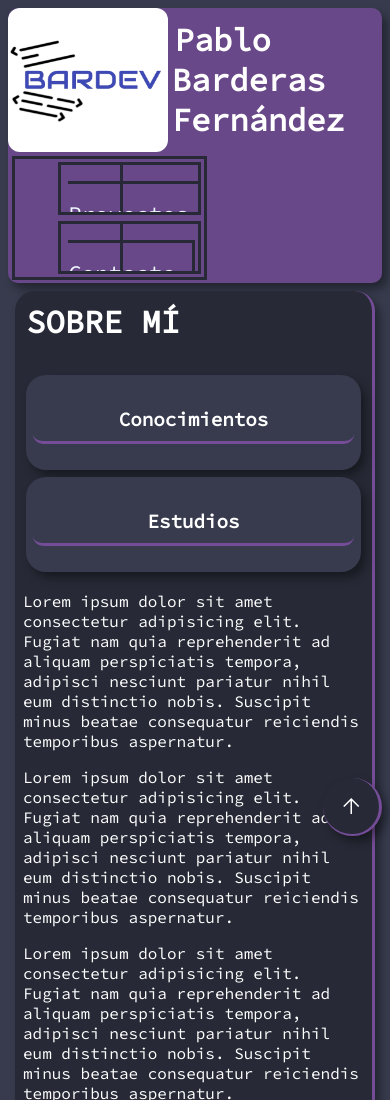
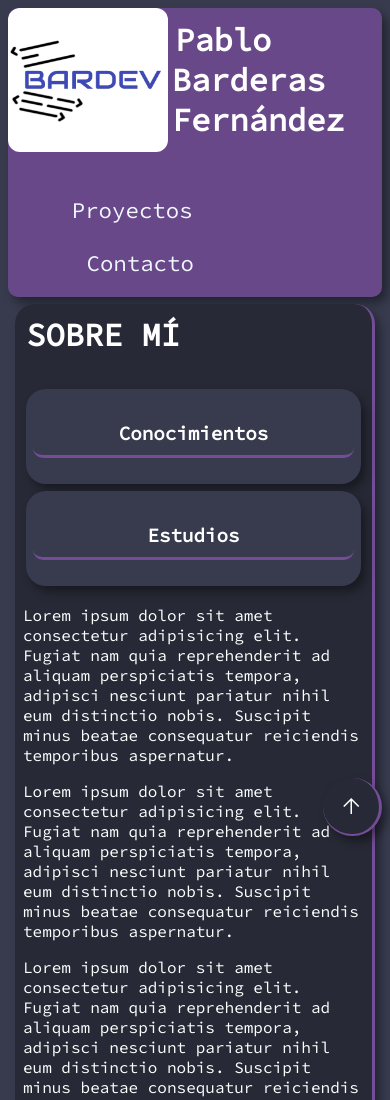
Before and after one commit to pablobarderas/portafolio, a plain HTML site: page Portafolio/index.html in a window 390 px wide. Shown: the top 1100 px of the page. Drawn offline with nearby package versions, Linux system fonts and the light colour scheme.

Commit message:
TODO- Header responsive

```diff
--- a/Portafolio/style.css
+++ b/Portafolio/style.css
@@ -33,8 +33,10 @@ body{
 }
 
 .itemHeader{
+    min-width: min-content;
     width: 40%;
     margin: 1%;
+    min-height: min-content;
     /*border: #272a36 solid 3px;*/
 }
 
@@ -52,19 +54,17 @@ body{
     flex-wrap: wrap;
     height: 100%;
     margin: auto;
-
-    border: #272a36 3px solid;
 }
 
 
 .item{
+    min-height: min-content;
+    min-width: min-content;
     height: 2rem;
     padding: 5%;
     margin: 2%;
     text-align: center;
     overflow: hidden;
-
-    border: #272a36 solid 3px;
 }
 
 .menu .item a{
@@ -73,8 +73,6 @@ body{
     padding: 1rem;
     text-decoration: none;
     color: aliceblue;
-
-    border: #272a36 solid 3px;
 }
 
 /* Línea blanca */
```
